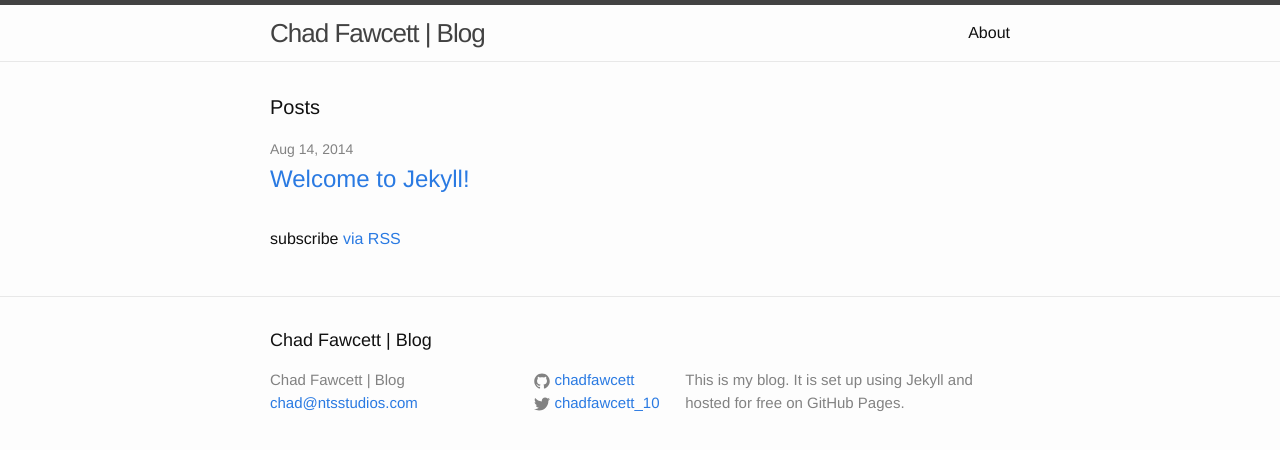
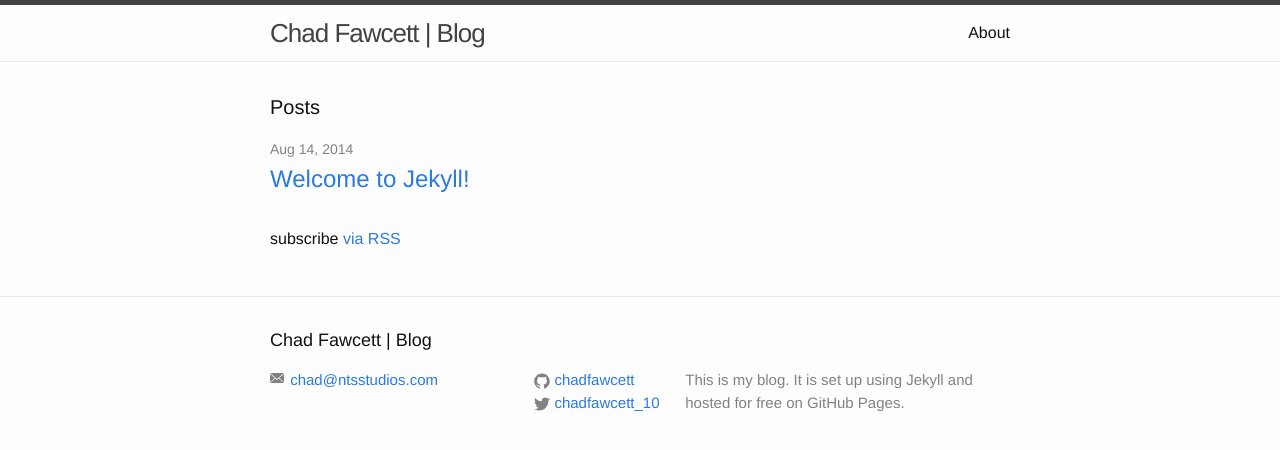
Before and after one commit to chadfawcett/chadfawcett.github.io, a Jekyll site: the page built from index.html, in a window 1280 px wide. Shown: the top 450 px of the page. Built offline with Jekyll 4.4.1, drawn with Linux system fonts in a browser that asks for light colours.

Commit message:
Cleaned up footer a little bit

```diff
--- a/_includes/footer.html
+++ b/_includes/footer.html
@@ -7,8 +7,22 @@
     <div class="footer-col-wrapper">
       <div class="footer-col  footer-col-1">
         <ul class="contact-list">
-          <li>{{ site.title }}</li>
-          <li><a href="mailto:{{ site.email }}">{{ site.email }}</a></li>
+          <li>
+            <a href="mailto:{{ site.email }}">
+              <span class="icon icon--email">
+                <svg viewBox="0 0 16 16">
+                  <g>
+                    <path fill="#828282" d="M7,7L5.268,5.484L0.316,9.729C0.496,9.896,0.739,10,1.007,10h11.986c0.267,0,0.509-0.104,0.688-0.271L8.732,5.484L7,7z"/>
+                    <path fill="#828282" d="M13.684,0.271C13.504,0.103,13.262,0,12.993,0H1.007C0.74,0,0.498,0.104,0.318,0.273L7,6L13.684,0.271z"/>
+                    <polygon fill="#828282" points="0,0.878 0,9.186 4.833,5.079 	"/>
+                    <polygon fill="#828282" points="9.167,5.079 14,9.186 14,0.875 	"/>
+                  </g>
+                </svg>
+              </span>
+
+              <span class="username">{{ site.email }}</span>
+            </a>
+          </li>
         </ul>
       </div>
 
```
